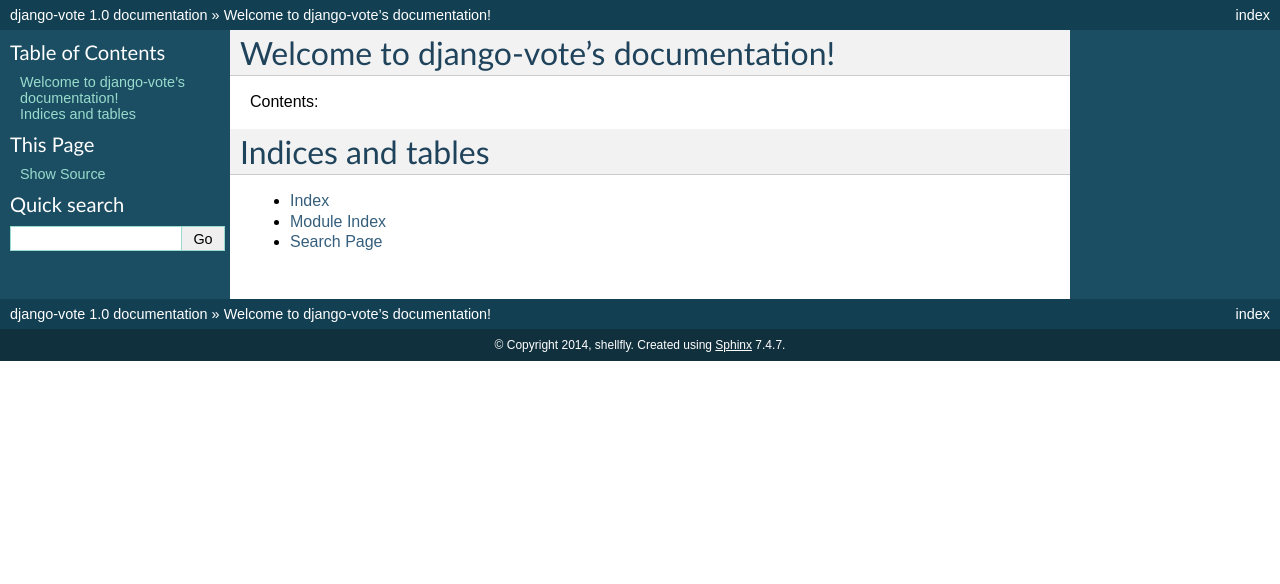
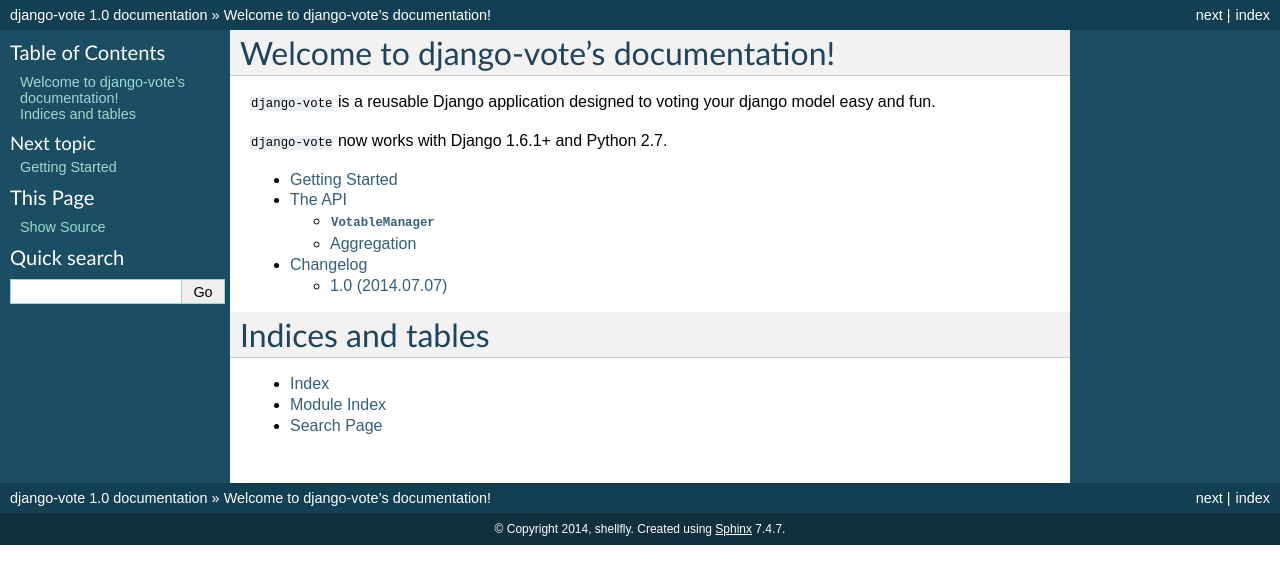
Before and after one commit to shellfly/django-vote, a Sphinx documentation site: the page built from docs/index.rst, in a window 1280 px wide. Shown: the top 584 px of the page. Built offline with Sphinx 7.4.7, drawn with Linux system fonts in a browser that asks for light colours.

Commit message:
add docs

```diff
--- /dev/null
+++ b/docs/changelog.rst
@@ -0,0 +1,5 @@
+Changelog
+=========
+
+1.0 (2014.07.07)
+---------------
--- a/docs/index.rst
+++ b/docs/index.rst
@@ -6,11 +6,16 @@
 Welcome to django-vote's documentation!
 =======================================
 
-Contents:
+``django-vote`` is a reusable Django application designed to voting your django model easy and fun.
+
+``django-vote`` now works with Django 1.6.1+ and Python 2.7.
 
 .. toctree::
    :maxdepth: 2
 
+   getting_started
+   api
+   changelog
 
 
 Indices and tables
```
Also changed, not shown: docs/api.rst (added, +36 -0 lines), docs/getting_started.rst (added, +23 -0 lines).
